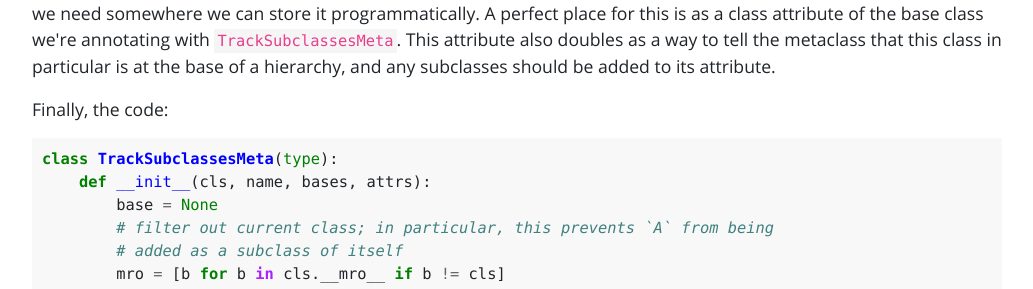
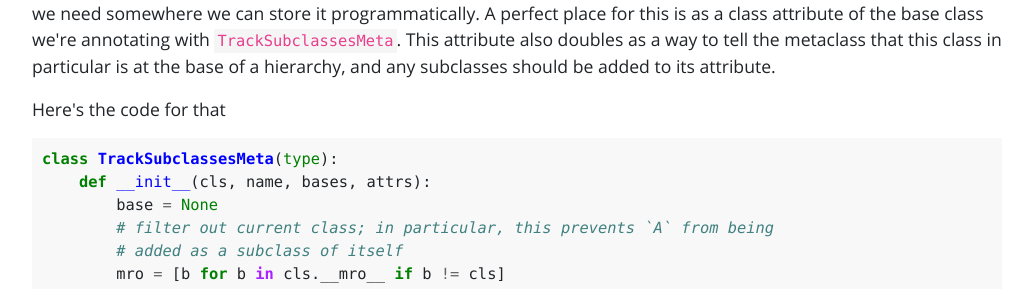
Before and after one commit to Liam-DeVoe/liam-devoe.github.io, a Jekyll site: the page built from _posts/2021-11-06-tracking-all-subclasses-of-a-class.md, in a window 1280 px wide and 900 px high, scrolled down 1900 px. Shown: the part 163-452 px from the top of the window, without its empty margins (123-1156 px from the left). Built offline with Jekyll 4.4.1, drawn with Linux system fonts in a browser that asks for light colours; nearby versions of some CDN libraries.

Commit message:
reword again

````diff
--- a/_posts/2021-11-06-tracking-all-subclasses-of-a-class.md
+++ b/_posts/2021-11-06-tracking-all-subclasses-of-a-class.md
@@ -82,7 +82,7 @@ With a bit of work, this is resolvable for the case of two distinct class hierar
 
 The biggest point of contention here is where to store the lists of subclasses, and by extension how to determine which list to add a subclass to. Ideally we're not creating them manually as we have been in the above examples, so we need somewhere we can store it programmatically. A perfect place for this is as a class attribute of the base class we're annotating with `TrackSubclassesMeta`. This attribute also doubles as a way to tell the metaclass that this class in particular is at the base of a hierarchy, and any subclasses should be added to its attribute.
 
-Finally, the code:
+Here's the code for that
 
 ```python
 class TrackSubclassesMeta(type):
````
